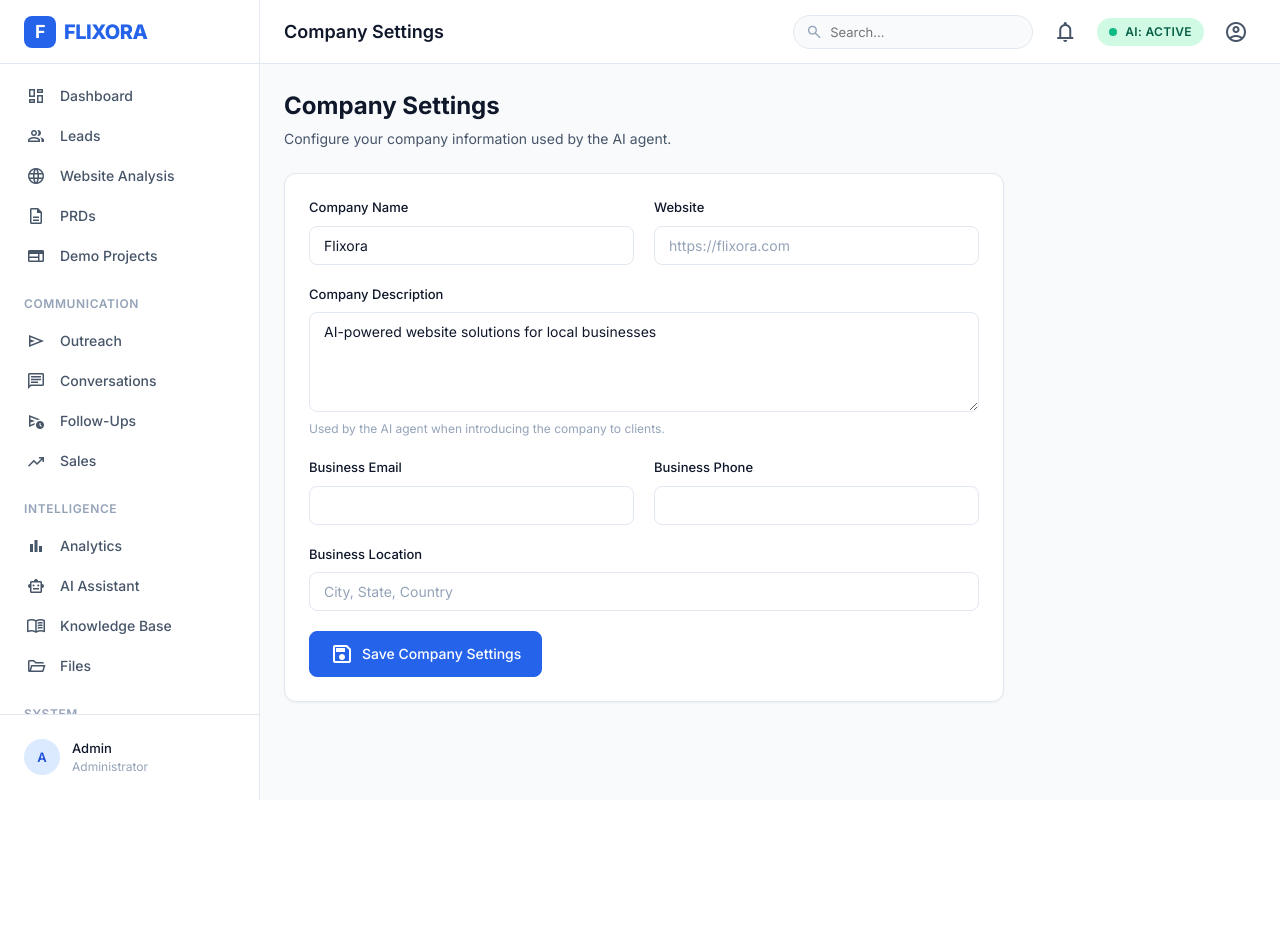
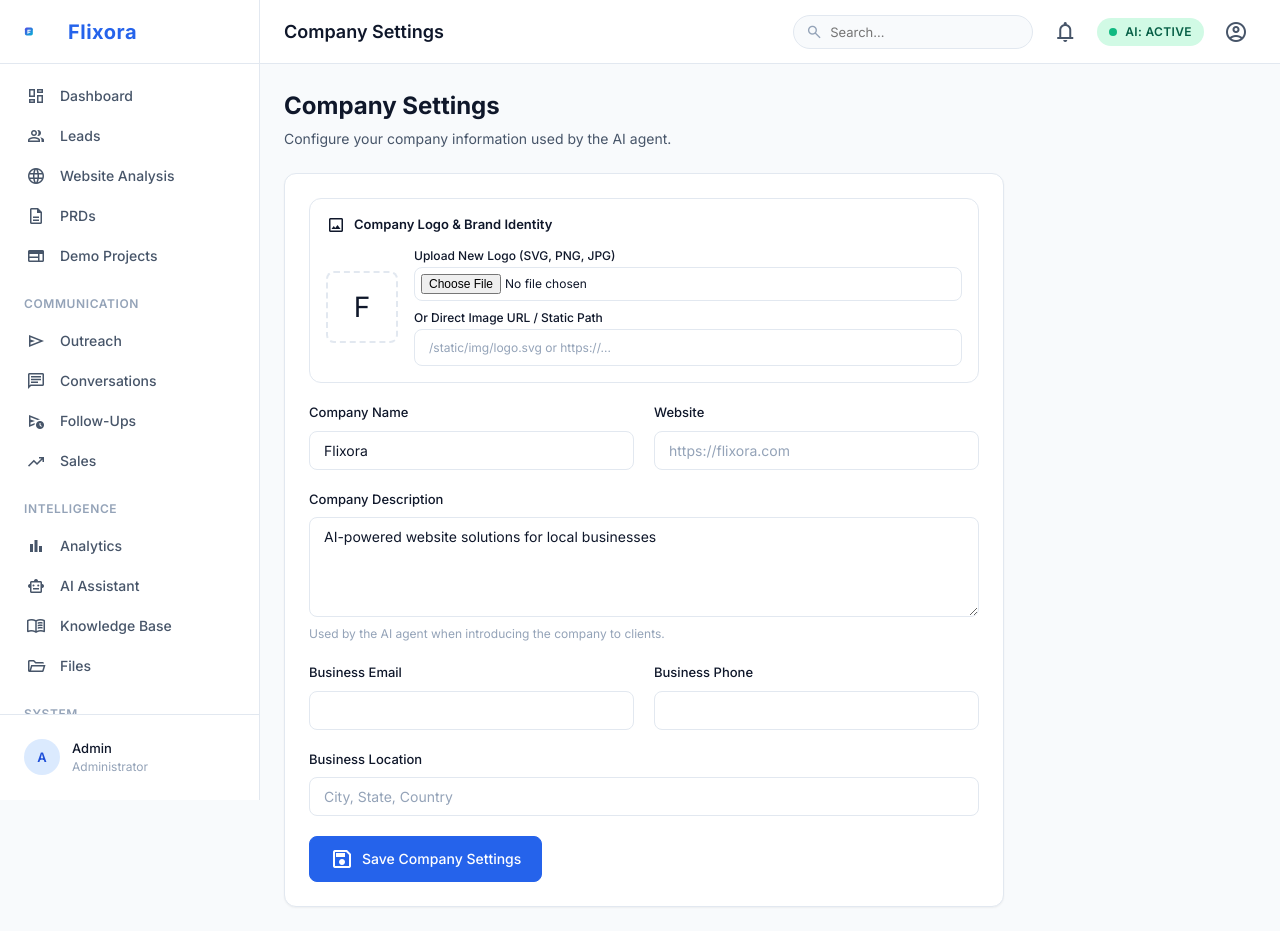
Before and after one commit to dj4550797-lab/Ai-Sale-Automation-, a Flask app: page /settings/company in a window 1280 px wide. Before the commit the page ends 800 px from the top, so only its background shows below. Run offline with Flask 3, Linux system fonts and the light colour scheme; a user stored in the database is signed in; data comes from the database, SQL or seed files in the repository; some web fonts are replaced.

Commit message:
fix: resolve 404 favicon error, add dynamic logo branding, and fix knowledge edit/delete actions

```diff
--- a/app/__init__.py
+++ b/app/__init__.py
@@ -64,6 +64,15 @@ def create_app(config_name=None):
                 pass
             app.logger.error(f"Health check failed: {str(e)}")
             return {"status": "unhealthy", "database": "error", "error": str(e)}, 500
+
+    # Favicon endpoints to eliminate 404 console errors
+    @app.route('/favicon.ico')
+    @app.route('/favicon.svg')
+    def favicon():
+        """Serve application favicon directly to eliminate 404 errors."""
+        from flask import send_from_directory
+        return send_from_directory(os.path.join(app.root_path, 'static'),
+                                   'favicon.svg', mimetype='image/svg+xml')
 
     # Auto-run lightweight startup migrations and seeding
     _run_startup_migrations(app)
@@ -545,26 +554,37 @@ def _register_error_handlers(app):
 
 def _register_context(app):
     """Register template context processors."""
-    from app.models import Notification
+    from app.models import Notification, Setting
     from flask_login import current_user
     from app.extensions import db
 
     @app.context_processor
     def inject_globals():
         unread_notifications = 0
+        company_name = 'Flixora'
+        company_logo = '/static/img/logo.svg'
         try:
             if current_user and current_user.is_authenticated:
                 unread_notifications = Notification.query.filter_by(
                     user_id=current_user.id, is_read=False
                 ).count()
+
+            c_name_stg = Setting.query.filter_by(category='company', key='company_name').first()
+            if c_name_stg and c_name_stg.value:
+                company_name = c_name_stg.value
+
+            c_logo_stg = Setting.query.filter_by(category='company', key='company_logo').first()
+            if c_logo_stg and c_logo_stg.value:
+                company_logo = c_logo_stg.value
         except Exception:
             try:
                 db.session.rollback()
             except Exception:
                 pass
-            unread_notifications = 0
 
         return {
-            'app_name': 'Flixora',
+            'app_name': company_name or 'Flixora',
+            'company_name': company_name or 'Flixora',
+            'company_logo': company_logo,
             'unread_notifications': unread_notifications,
         }
--- a/app/routes/settings.py
+++ b/app/routes/settings.py
@@ -74,12 +74,24 @@ def company():
     """Company settings (§93)."""
     if request.method == 'POST':
         fields = ['company_name', 'company_description', 'website',
-                  'business_email', 'business_phone', 'business_location']
+                  'business_email', 'business_phone', 'business_location', 'company_logo']
         for field in fields:
             value = sanitize_string(request.form.get(field, ''), max_length=1000)
-            _set_setting('company', field, value)
+            if value or field in request.form:
+                _set_setting('company', field, value)
+
+        # Handle logo file upload
+        logo_file = request.files.get('logo_file')
+        if logo_file and logo_file.filename:
+            from werkzeug.utils import secure_filename
+            fname = secure_filename(logo_file.filename)
+            static_img_dir = os.path.join(current_app.root_path, 'static', 'img')
+            os.makedirs(static_img_dir, exist_ok=True)
+            logo_file.save(os.path.join(static_img_dir, fname))
+            _set_setting('company', 'company_logo', f"/static/img/{fname}")
+
         db.session.commit()
-        flash('Company settings updated.', 'success')
+        flash('Company settings and logo updated successfully.', 'success')
         return redirect(url_for('settings.company'))
 
     settings = _get_settings('company')
--- a/app/templates/base.html
+++ b/app/templates/base.html
@@ -6,6 +6,10 @@
     <meta name="csrf-token" content="{{ csrf_token() }}">
     <title>{% block title %}{{ app_name }}{% endblock %}</title>
     <meta name="description" content="{% block meta_description %}Flixora AI Sales Automation Agent{% endblock %}">
+
+    <!-- Favicon -->
+    <link rel="icon" type="image/svg+xml" href="{{ url_for('static', filename='favicon.svg') }}">
+    <link rel="alternate icon" href="/favicon.ico">
 
     <!-- Google Fonts & Custom Typography -->
     <link rel="preconnect" href="https://fonts.googleapis.com">
@@ -41,8 +45,13 @@
         <aside class="sidebar" id="sidebar">
             <div class="sidebar-brand">
                 <a href="{{ url_for('dashboard.index') }}" class="sidebar-logo">
-                    <span class="logo-icon">F</span>
-                    FLIXORA
+                    {% if company_logo %}
+                        <img src="{{ company_logo }}" alt="{{ company_name }}" class="sidebar-logo-img" style="height:32px; max-width:36px; border-radius:6px; object-fit:contain;" onerror="this.style.display='none'; this.nextElementSibling.style.display='inline-flex';">
+                        <span class="logo-icon" style="display:none;">{{ (company_name or 'F')[:1]|upper }}</span>
+                    {% else %}
+                        <span class="logo-icon">{{ (company_name or 'F')[:1]|upper }}</span>
+                    {% endif %}
+                    <span class="logo-text" style="font-weight:700; letter-spacing:0.5px;">{{ company_name or 'FLIXORA' }}</span>
                 </a>
             </div>
 
--- a/app/templates/settings/company.html
+++ b/app/templates/settings/company.html
@@ -11,8 +11,35 @@
 
 <div class="card" style="max-width:720px;">
     <div class="card-body">
-        <form method="POST" action="{{ url_for('settings.company') }}">
+        <form method="POST" action="{{ url_for('settings.company') }}" enctype="multipart/form-data">
             <input type="hidden" name="csrf_token" value="{{ csrf_token() }}">
+
+            <!-- Company Brand & Logo Section -->
+            <div style="background:var(--bg-secondary); border:1px solid var(--border-color); border-radius:var(--radius-lg); padding:var(--space-4); margin-bottom:var(--space-5);">
+                <label class="form-label" style="font-weight:600; font-size:var(--text-sm); margin-bottom:var(--space-3); display:flex; align-items:center; gap:8px;">
+                    <span class="material-symbols-outlined" style="font-size:20px; color:var(--primary);">image</span>
+                    Company Logo & Brand Identity
+                </label>
+                <div style="display:flex; align-items:center; gap:var(--space-4); flex-wrap:wrap;">
+                    <div style="width:72px; height:72px; border-radius:var(--radius-md); border:2px dashed var(--border-color); background:var(--bg-card); display:flex; align-items:center; justify-content:center; overflow:hidden;">
+                        {% if settings.get('company_logo') %}
+                            <img src="{{ settings.get('company_logo') }}" alt="Logo" style="max-width:100%; max-height:100%; object-fit:contain;" id="logoPreview">
+                        {% else %}
+                            <span class="logo-icon" style="font-size:28px;">{{ settings.get('company_name', 'F')[:1]|upper }}</span>
+                        {% endif %}
+                    </div>
+                    <div style="flex:1; min-width:240px; display:flex; flex-direction:column; gap:var(--space-2);">
+                        <div>
+                            <label class="form-label" style="font-size:var(--text-xs); margin-bottom:2px;">Upload New Logo (SVG, PNG, JPG)</label>
+                            <input type="file" class="form-input" name="logo_file" accept="image/*" style="padding:6px; font-size:var(--text-xs);" onchange="if(this.files && this.files[0]){ var reader = new FileReader(); reader.onload = function(e){ var p = document.getElementById('logoPreview'); if(p){ p.src = e.target.result; } }; reader.readAsDataURL(this.files[0]); }">
+                        </div>
+                        <div>
+                            <label class="form-label" style="font-size:var(--text-xs); margin-bottom:2px;">Or Direct Image URL / Static Path</label>
+                            <input type="text" class="form-input" name="company_logo" value="{{ settings.get('company_logo', '') }}" placeholder="/static/img/logo.svg or https://..." style="font-size:var(--text-xs);">
+                        </div>
+                    </div>
+                </div>
+            </div>
 
             <div class="form-row">
                 <div class="form-group">
```
Also changed, not shown: app/services/assistant_service.py (+54 -12 lines), app/templates/knowledge/index.html (+10 -6 lines), app/static/favicon.svg (added), app/static/img/logo.svg (added).
